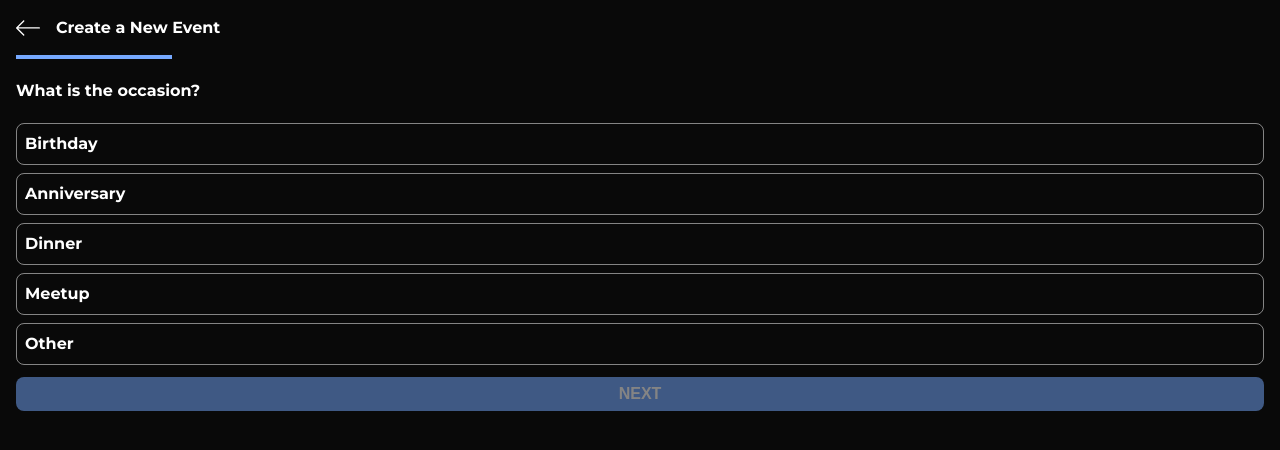
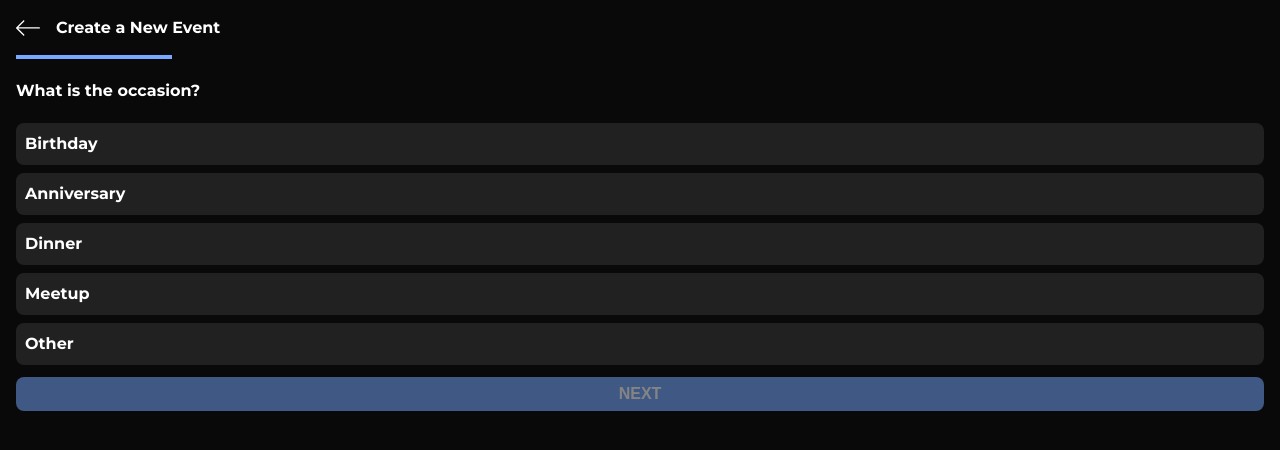
Before and after one commit to danialnoaein/sgt, a React (Vite) app: page /new in a window 1280 px wide. Shown: the top 450 px of the page. Built offline with nearby package versions, Linux system fonts and the light colour scheme.

Commit message:
fix: page route to next page

```diff
--- a/src/components/RadioButton/RadioButton.module.css
+++ b/src/components/RadioButton/RadioButton.module.css
@@ -9,7 +9,8 @@
   padding: 0.5rem;
   margin: 0.5rem 0;
   cursor: pointer;
-  border: 1px solid rgba(255, 255, 255, 0.5);
+  border: 1px solid transparent;
+  background-color: var(--grey-900-color);
   border-radius: 0.5rem;
 }
 .container input:checked ~ span {
--- a/src/index.css
+++ b/src/index.css
@@ -11,6 +11,8 @@
   -webkit-text-size-adjust: 100%;
   background-color: #090909;
   --primary-color: #76a9ff;
+  --grey-800-color: #424242;
+  --grey-900-color: #212121;
 }
 
 body {
--- a/src/pages/newEvent/steps/Alcohol.tsx
+++ b/src/pages/newEvent/steps/Alcohol.tsx
@@ -18,7 +18,7 @@ const Alcohol = () => {
     setIsSelected(true);
   };
   const onClickSubmit = () => {
-    navigate("/new/7");
+    navigate("/new/6");
   };
   return (
     <div style={{ display: "flex", flexDirection: "column" }}>
--- a/src/pages/newEvent/steps/BoardGame.tsx
+++ b/src/pages/newEvent/steps/BoardGame.tsx
@@ -18,7 +18,7 @@ const BoardGame = () => {
     setIsSelected(true);
   };
   const onClickSubmit = () => {
-    navigate("/new/3");
+    navigate("/");
   };
   return (
     <div style={{ display: "flex", flexDirection: "column" }}>
--- a/src/pages/newEvent/steps/Decorator.tsx
+++ b/src/pages/newEvent/steps/Decorator.tsx
@@ -17,7 +17,7 @@ const Decorator = () => {
     setIsSelected(true);
   };
   const onClickSubmit = () => {
-    navigate("/new/8");
+    navigate("/new/7");
   };
   return (
     <div style={{ display: "flex", flexDirection: "column" }}>
--- a/src/pages/newEvent/steps/EInvite.tsx
+++ b/src/pages/newEvent/steps/EInvite.tsx
@@ -12,7 +12,7 @@ const EInvite = () => {
     setIsSelected(true);
   };
   const onClickSubmit = () => {
-    navigate("/new/5");
+    navigate("/new/4");
   };
   return (
     <div style={{ display: "flex", flexDirection: "column" }}>
--- a/src/pages/newEvent/steps/EventInfo.tsx
+++ b/src/pages/newEvent/steps/EventInfo.tsx
@@ -7,7 +7,7 @@ const EventInfo = () => {
   const navigate = useNavigate();
 
   const onClickSubmit = () => {
-    navigate("/new/4");
+    navigate("/new/3");
   };
   return (
     <div style={{ display: "flex", flexDirection: "column" }}>
--- a/src/pages/newEvent/steps/Food.tsx
+++ b/src/pages/newEvent/steps/Food.tsx
@@ -18,7 +18,7 @@ const Food = () => {
     setIsSelected(true);
   };
   const onClickSubmit = () => {
-    navigate("/new/6");
+    navigate("/new/5");
   };
   return (
     <div style={{ display: "flex", flexDirection: "column" }}>
```
